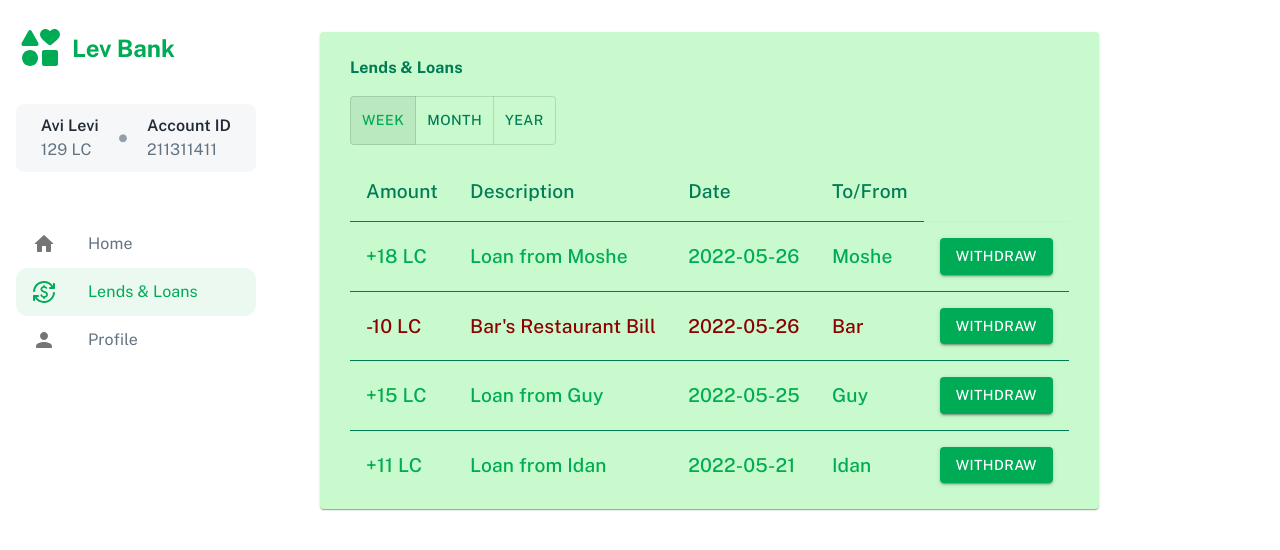
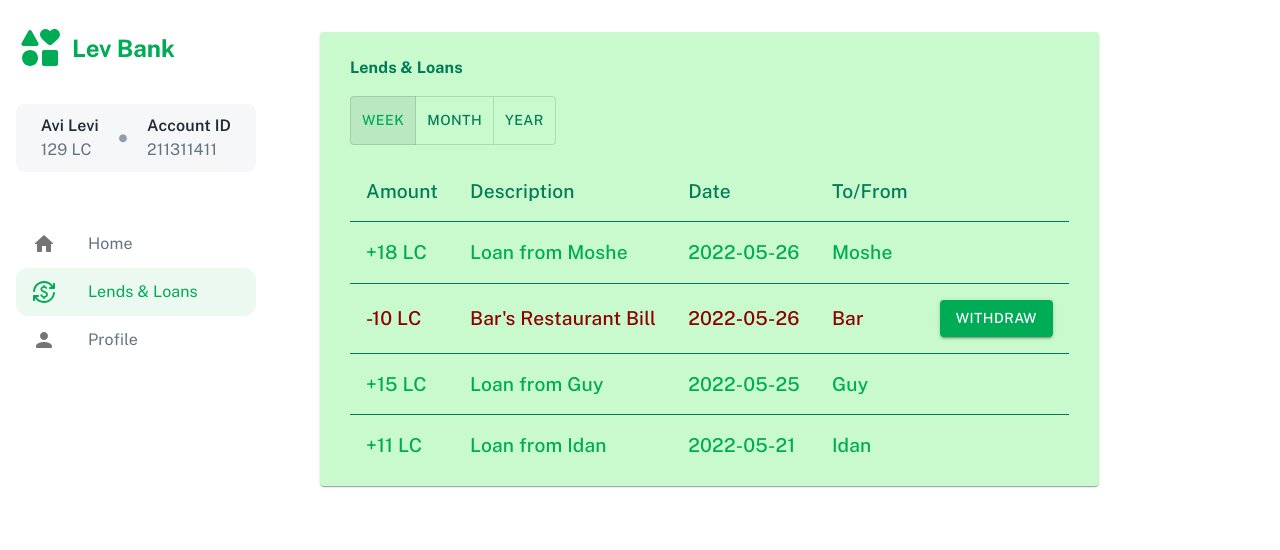
Before and after one commit to PCOffline/LevBank-frontend, a React (Create React App) app: page /lends-and-loans in a window 1280 px wide. Shown: the top 550 px of the page. Built offline with nearby package versions, Linux system fonts and the light colour scheme.

Commit message:
feat: button visibility condition

```diff
--- a/src/components/common/Table.js
+++ b/src/components/common/Table.js
@@ -47,16 +47,22 @@ export default function Table(props) {
           </StyledCell>
         ))}
         {buttons?.length &&
-          buttons.map((button) => (
+          buttons.map((button) => {
+            const showButton = button.isVisible ? button.isVisible(row) : true;
+
+            return (
               <StyledCell key={button.text}>
+                {showButton && (
                   <Button
                     variant='contained'
                     onClick={() => button.onClick?.(row, index, button)}
                   >
                     {button.text}
                   </Button>
+                )}
               </StyledCell>
-          ))}
+            );
+          })}
       </StyledRow>
     );
   };
@@ -72,7 +78,7 @@ export default function Table(props) {
               </StyledCell>
             ))}
             {buttons?.length &&
-              buttons.map((button) => <TableCell key={button.text} />)}
+              buttons.map((button) => <StyledCell key={button.text} />)}
           </TableRow>
         </TableHead>
         <TableBody>{data.map((row, index) => renderRow(row, index))}</TableBody>
```
Lines whose indentation alone changed are shown as unchanged.
